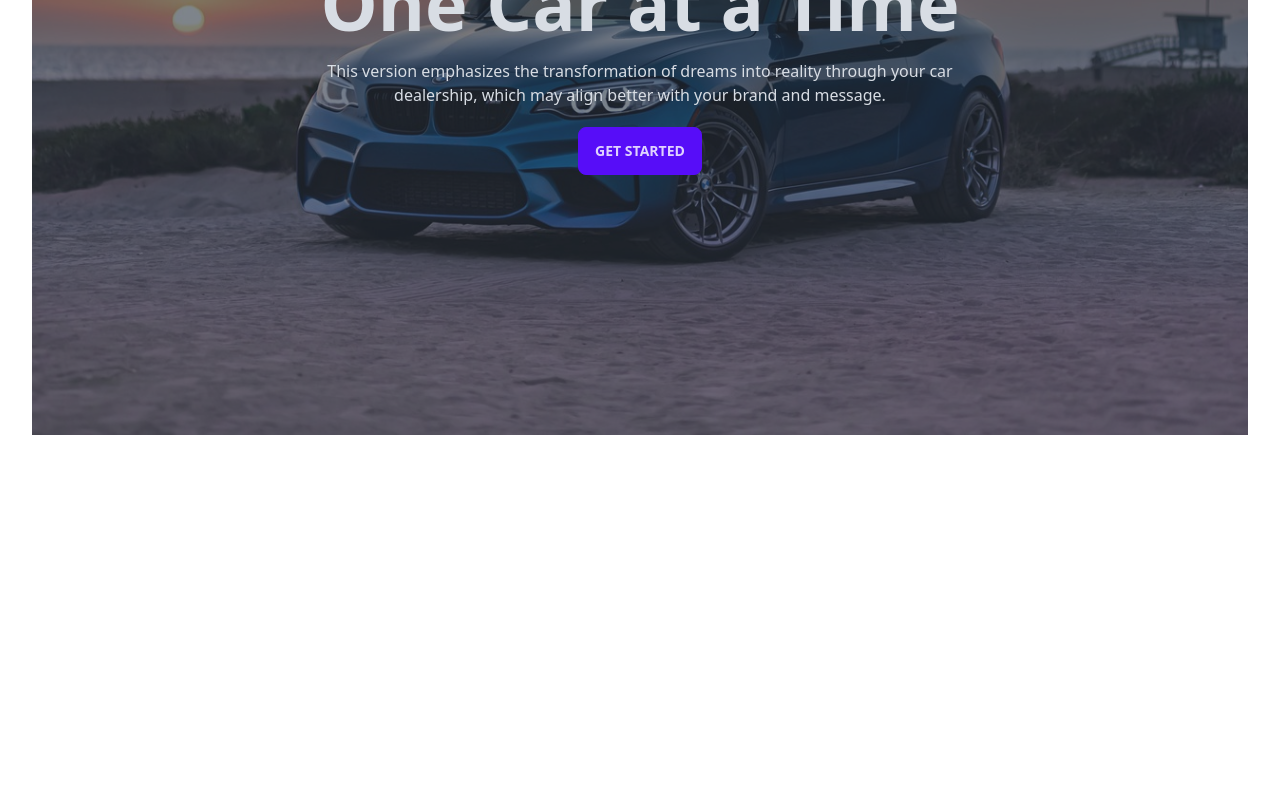
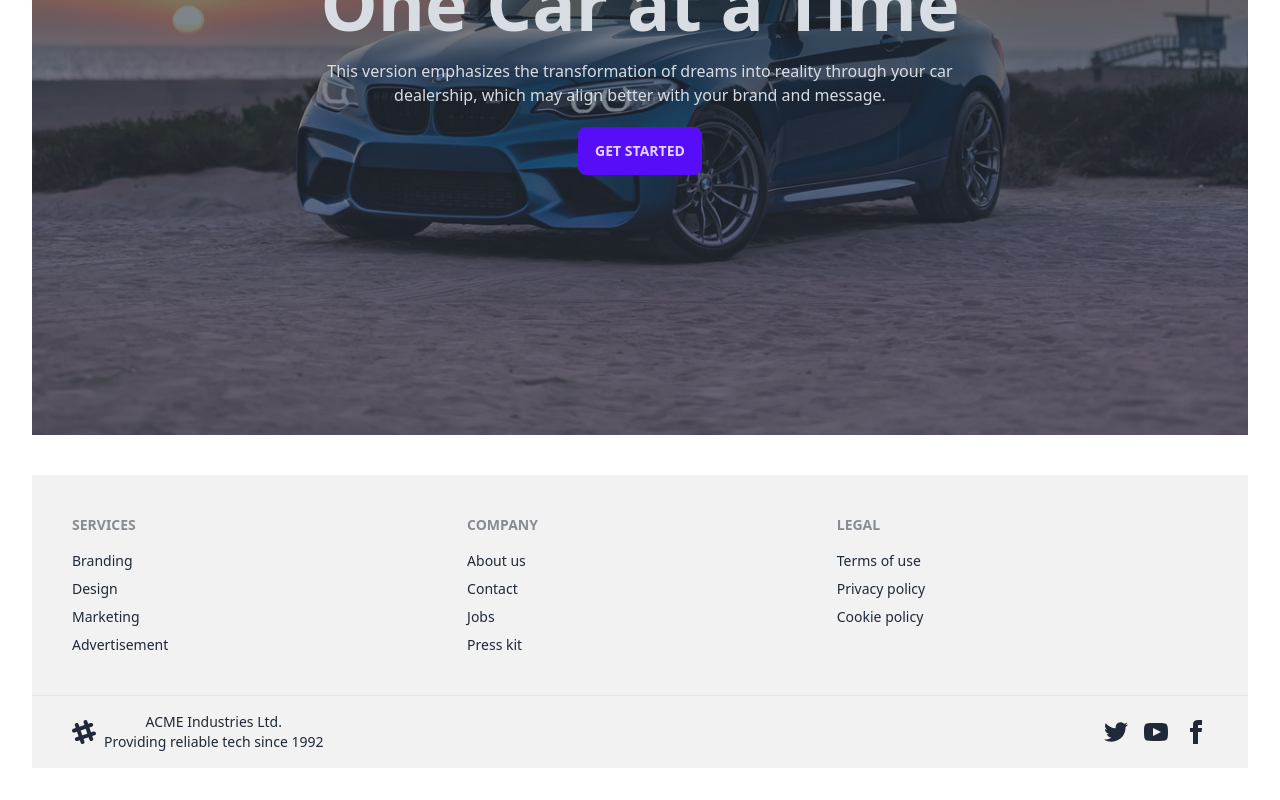
Before and after one commit to smile995/Motex-Auto-Car-Frontend, a React (Vite) app: page / in a window 1280 px wide. Shown: the part 505-1305 px from the top of the page. Before the commit the page ends 972 px from the top, so only its background shows below. Built offline with nearby package versions, Linux system fonts and the light colour scheme.

Commit message:
footer added successfully

```diff
--- /dev/null
+++ b/src/Components/Footer.jsx
@@ -0,0 +1,45 @@
+import React from 'react';
+
+const Footer = () => {
+    return (
+        <div>
+            <footer className="footer p-10 bg-base-200 text-base-content mt-10">
+                <nav>
+                    <header className="footer-title">Services</header>
+                    <a className="link link-hover">Branding</a>
+                    <a className="link link-hover">Design</a>
+                    <a className="link link-hover">Marketing</a>
+                    <a className="link link-hover">Advertisement</a>
+                </nav>
+                <nav>
+                    <header className="footer-title">Company</header>
+                    <a className="link link-hover">About us</a>
+                    <a className="link link-hover">Contact</a>
+                    <a className="link link-hover">Jobs</a>
+                    <a className="link link-hover">Press kit</a>
+                </nav>
+                <nav>
+                    <header className="footer-title">Legal</header>
+                    <a className="link link-hover">Terms of use</a>
+                    <a className="link link-hover">Privacy policy</a>
+                    <a className="link link-hover">Cookie policy</a>
+                </nav>
+            </footer>
+            <footer className="footer px-10 py-4 border-t bg-base-200 text-base-content border-base-300">
+                <aside className="items-center grid-flow-col">
+                    <svg width="24" height="24" viewBox="0 0 24 24" xmlns="http://www.w3.org/2000/svg" fillRule="evenodd" clipRule="evenodd" className="fill-current"><path d="M22.672 15.226l-2.432.811.841 2.515c.33 1.019-.209 2.127-1.23 2.456-1.15.325-2.148-.321-2.463-1.226l-.84-2.518-5.013 1.677.84 2.517c.391 1.203-.434 2.542-1.831 2.542-.88 0-1.601-.564-1.86-1.314l-.842-2.516-2.431.809c-1.135.328-2.145-.317-2.463-1.229-.329-1.018.211-2.127 1.231-2.456l2.432-.809-1.621-4.823-2.432.808c-1.355.384-2.558-.59-2.558-1.839 0-.817.509-1.582 1.327-1.846l2.433-.809-.842-2.515c-.33-1.02.211-2.129 1.232-2.458 1.02-.329 2.13.209 2.461 1.229l.842 2.515 5.011-1.677-.839-2.517c-.403-1.238.484-2.553 1.843-2.553.819 0 1.585.509 1.85 1.326l.841 2.517 2.431-.81c1.02-.33 2.131.211 2.461 1.229.332 1.018-.21 2.126-1.23 2.456l-2.433.809 1.622 4.823 2.433-.809c1.242-.401 2.557.484 2.557 1.838 0 .819-.51 1.583-1.328 1.847m-8.992-6.428l-5.01 1.675 1.619 4.828 5.011-1.674-1.62-4.829z"></path></svg>
+                    <p>ACME Industries Ltd. <br />Providing reliable tech since 1992</p>
+                </aside>
+                <nav className="md:place-self-center md:justify-self-end">
+                    <div className="grid grid-flow-col gap-4">
+                        <a><svg xmlns="http://www.w3.org/2000/svg" width="24" height="24" viewBox="0 0 24 24" className="fill-current"><path d="M24 4.557c-.883.392-1.832.656-2.828.775 1.017-.609 1.798-1.574 2.165-2.724-.951.564-2.005.974-3.127 1.195-.897-.957-2.178-1.555-3.594-1.555-3.179 0-5.515 2.966-4.797 6.045-4.091-.205-7.719-2.165-10.148-5.144-1.29 2.213-.669 5.108 1.523 6.574-.806-.026-1.566-.247-2.229-.616-.054 2.281 1.581 4.415 3.949 4.89-.693.188-1.452.232-2.224.084.626 1.956 2.444 3.379 4.6 3.419-2.07 1.623-4.678 2.348-7.29 2.04 2.179 1.397 4.768 2.212 7.548 2.212 9.142 0 14.307-7.721 13.995-14.646.962-.695 1.797-1.562 2.457-2.549z"></path></svg></a>
+                        <a><svg xmlns="http://www.w3.org/2000/svg" width="24" height="24" viewBox="0 0 24 24" className="fill-current"><path d="M19.615 3.184c-3.604-.246-11.631-.245-15.23 0-3.897.266-4.356 2.62-4.385 8.816.029 6.185.484 8.549 4.385 8.816 3.6.245 11.626.246 15.23 0 3.897-.266 4.356-2.62 4.385-8.816-.029-6.185-.484-8.549-4.385-8.816zm-10.615 12.816v-8l8 3.993-8 4.007z"></path></svg></a>
+                        <a><svg xmlns="http://www.w3.org/2000/svg" width="24" height="24" viewBox="0 0 24 24" className="fill-current"><path d="M9 8h-3v4h3v12h5v-12h3.642l.358-4h-4v-1.667c0-.955.192-1.333 1.115-1.333h2.885v-5h-3.808c-3.596 0-5.192 1.583-5.192 4.615v3.385z"></path></svg></a>
+                    </div>
+                </nav>
+            </footer>
+        </div>
+    );
+};
+
+export default Footer;
--- a/src/Components/HomePage.jsx
+++ b/src/Components/HomePage.jsx
@@ -1,4 +1,4 @@
-import NavBar from "../NavBar";
+
 import banner from "../../public/bannerCar.jpg"
 
 
@@ -11,7 +11,7 @@
     };
     return (
         <div>
-            <NavBar></NavBar>
+
             {/* banner part */}
             <div className="hero min-h-screen mt-10 " style={bannerStyle} >
                 <div className="hero-overlay bg-opacity-60"></div>
--- a/src/Components/Root.jsx
+++ b/src/Components/Root.jsx
@@ -1,11 +1,14 @@
 import { Outlet } from "react-router-dom";
+import NavBar from "../NavBar";
+import Footer from "./Footer";
 
 
 const Root = () => {
     return (
         <div className="container mx-auto">
-
+            <NavBar></NavBar>
             <Outlet></Outlet>
+            <Footer></Footer>
         </div>
     );
 };
```
